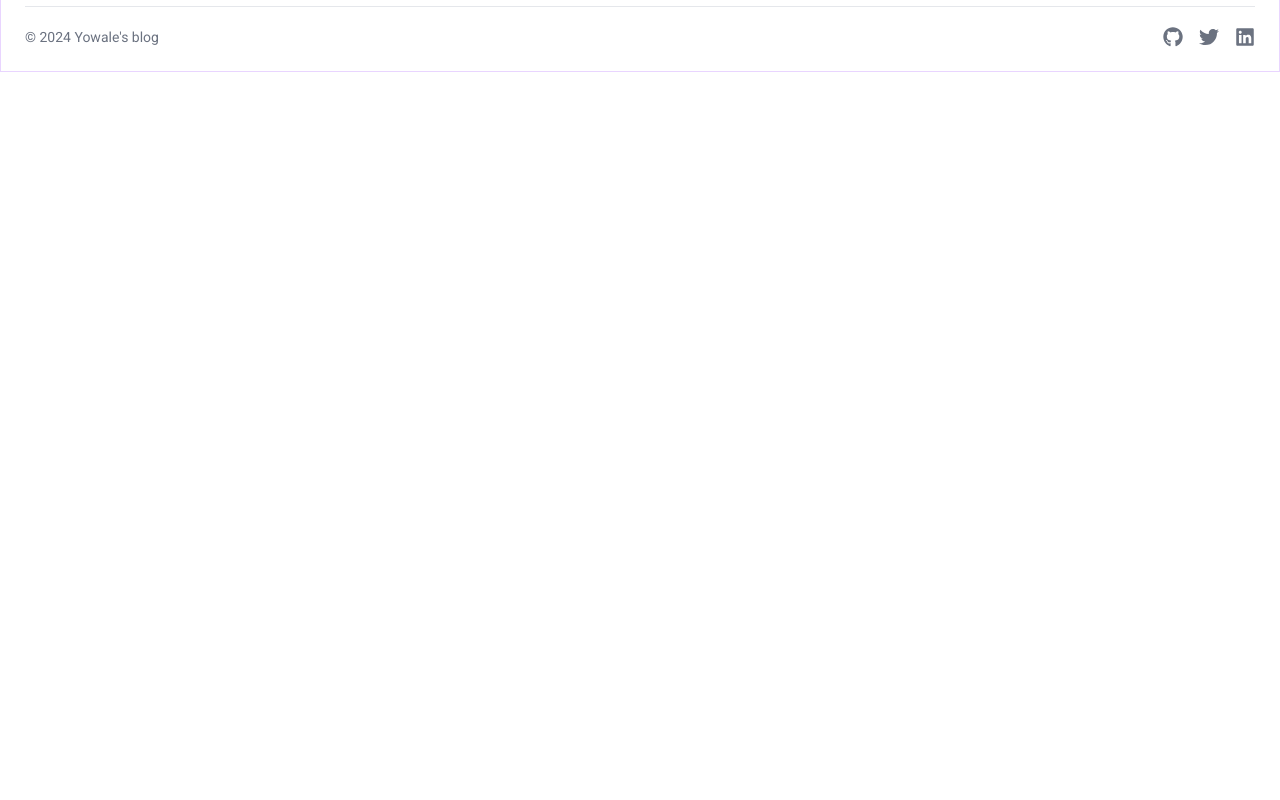
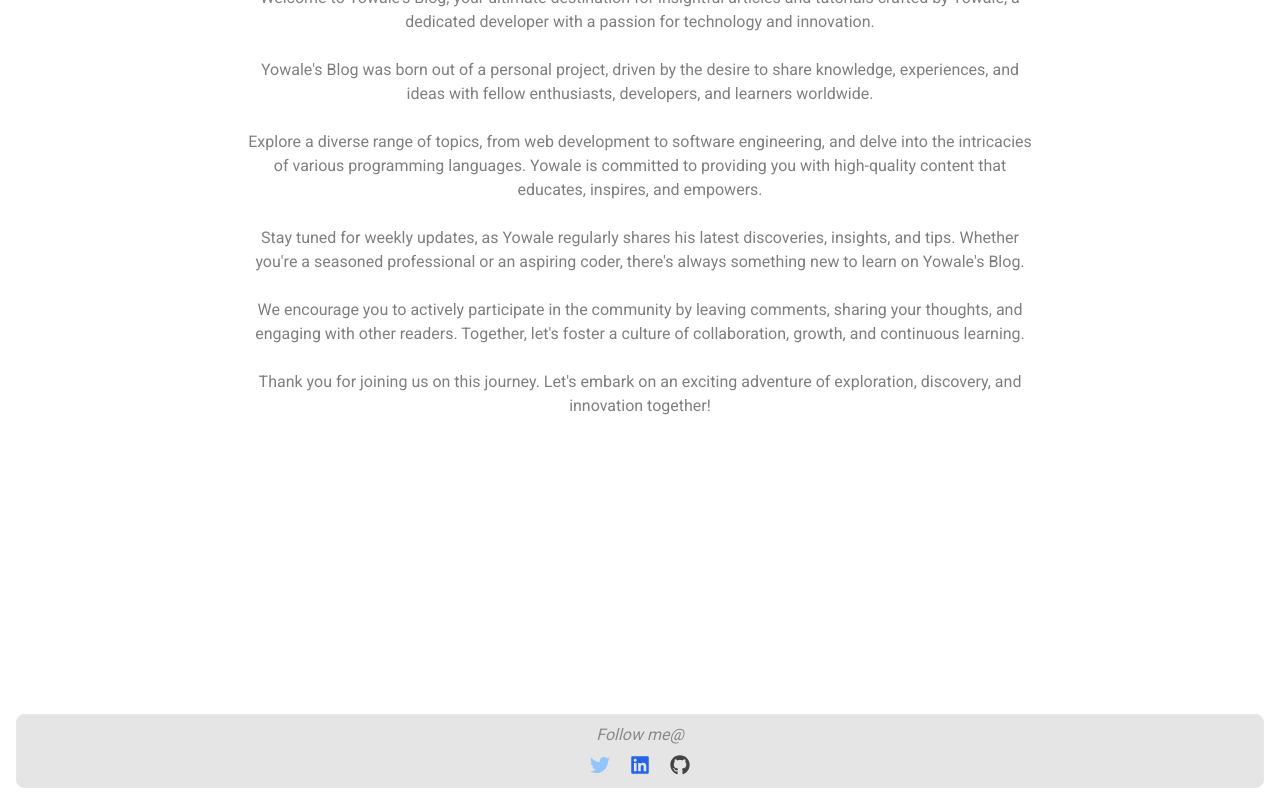
Before and after one commit to Oluwamarcellus/mern_blog_project, a React (Vite) app in the folder frontend/: page /about in a window 1280 px wide. Shown: the part 220-1020 px from the top of the page. Before the commit the page ends 800 px from the top, so only its background shows below. Built offline with nearby package versions, Linux system fonts and the light colour scheme; no server answers.

Commit message:
FRONTEND: Completed About page

```diff
--- a/frontend/src/pages/About.jsx
+++ b/frontend/src/pages/About.jsx
@@ -1,7 +1,40 @@
-import React from 'react'
+import { FaTwitter } from "react-icons/fa";
+import { FaLinkedin } from "react-icons/fa";
+import { FaGithub } from "react-icons/fa";
+import { Link } from "react-router-dom";
 
 export default function About() {
   return (
-    <div>About</div>
-  )
+    <div className="px-4 py-10">
+      <div className="pt-10 min-h-screen w-full max-w-[800px] mx-auto">
+        <h2 className="text-center text-2xl font-medium pb-6">About Yowale's Blog!</h2>
+        <p className="text-center pb-6 text-base text-black/50">
+        Welcome to Yowale's Blog, your ultimate destination for insightful articles and tutorials crafted by Yowale, a dedicated developer with a passion for technology and innovation.
+        </p>
+        <p className="text-center pb-6 text-base text-black/50">
+        Yowale's Blog was born out of a personal project, driven by the desire to share knowledge, experiences, and ideas with fellow enthusiasts, developers, and learners worldwide.
+        </p>
+        <p className="text-center pb-6 text-base text-black/50">
+        Explore a diverse range of topics, from web development to software engineering, and delve into the intricacies of various programming languages. Yowale is committed to providing you with high-quality content that educates, inspires, and empowers.
+        </p>
+        <p className="text-center pb-6 text-base text-black/50">
+        Stay tuned for weekly updates, as Yowale regularly shares his latest discoveries, insights, and tips. Whether you're a seasoned professional or an aspiring coder, there's always something new to learn on Yowale's Blog.
+        </p>
+        <p className="text-center pb-6 text-base text-black/50">
+        We encourage you to actively participate in the community by leaving comments, sharing your thoughts, and engaging with other readers. Together, let's foster a culture of collaboration, growth, and continuous learning.
+        </p>
+        <p className="text-center pb-6 text-base text-black/50">
+        Thank you for joining us on this journey. Let's embark on an exciting adventure of exploration, discovery, and innovation together!
+        </p>
+      </div>
+      <div className="mt-6 border bg-black/10 rounded-lg">
+        <h2 className="text-center py-2 italic text-black/40">Follow me@</h2>
+        <div className="flex justify-center gap-5 mb-3">
+          <a href="https://twitter.com/Hayyddex" target="_blank" className="text-xl cursor-pointer text-blue-300"><FaTwitter /></a>
+          <a href="https://www.linkedin.com/in/devmarc" target="_blank" className="text-xl cursor-pointer text-blue-600"><FaLinkedin /></a>
+          <a href="https://github.com/Oluwamarcellus" target="_blank" className="text-xl cursor-pointer text-black/70"><FaGithub /></a>
+        </div>
+      </div>
+    </div>
+  );
 }
```
